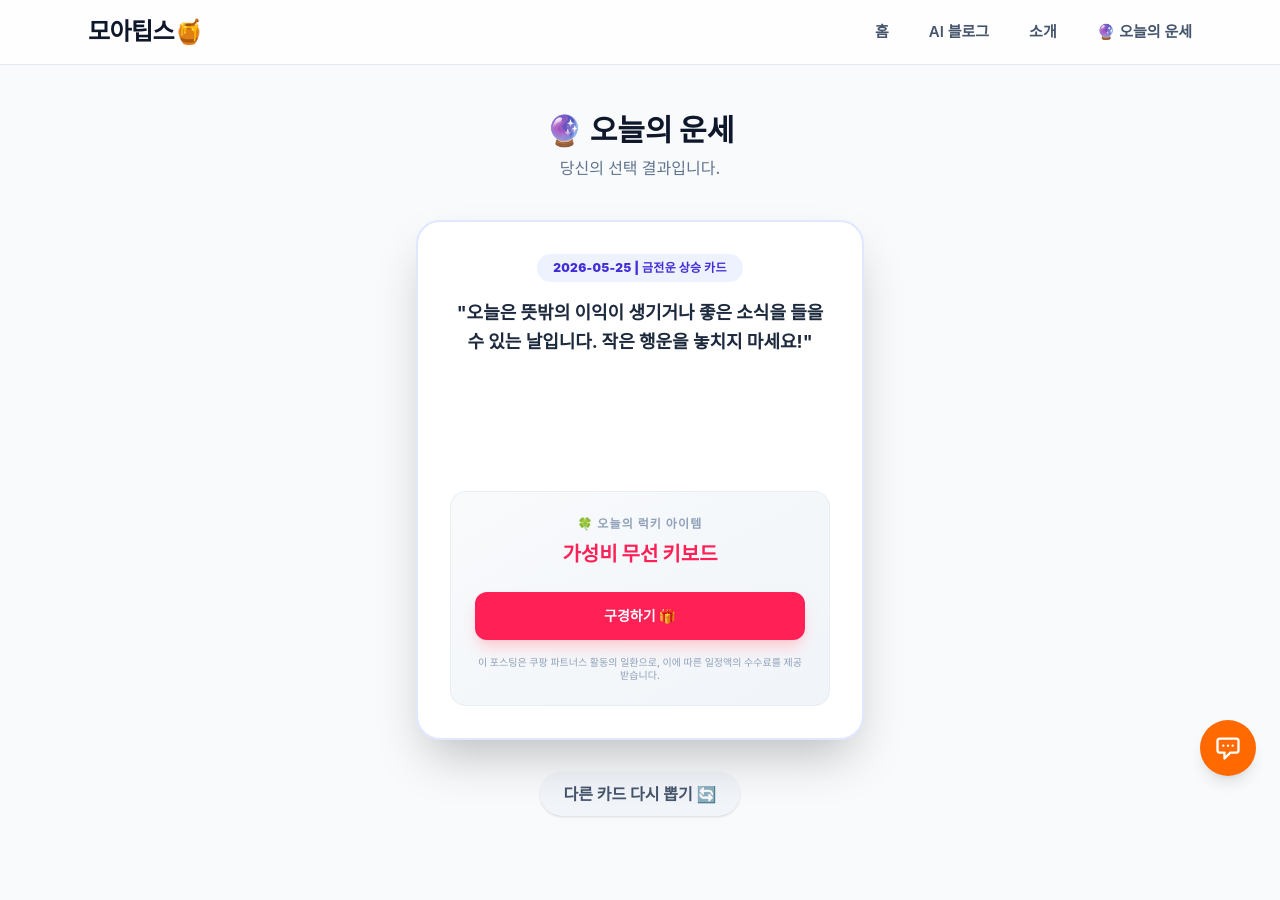
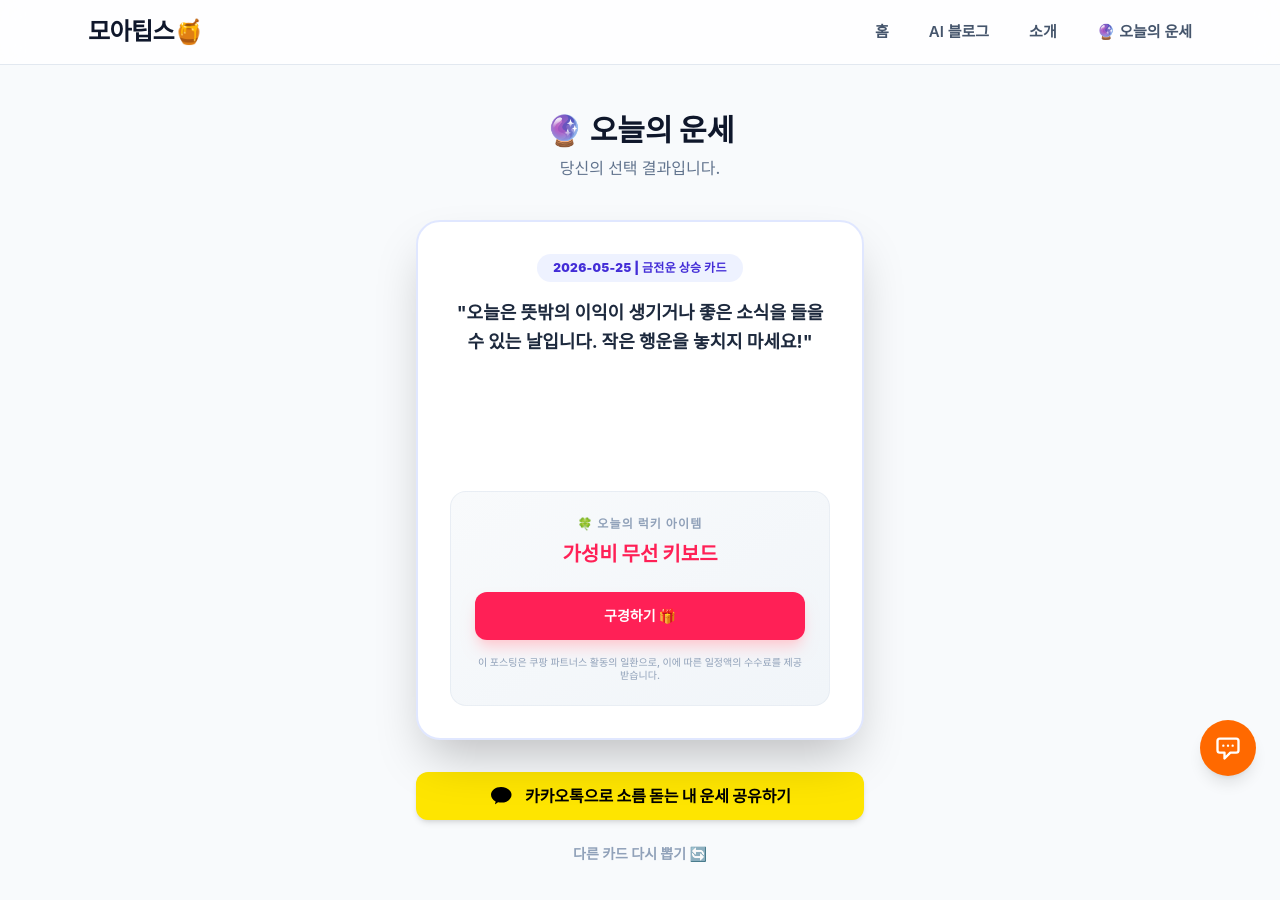
Before and after one commit to shomia-biz/vibe-local-info, a Next.js app: page /fortune in a window 1280 px wide. Both pictures are taken after a click on the element 306 px from the left and 420 px from the top of the page. Shown: the top 900 px of the page. Before the commit the page ends 864 px from the top, so only its background shows below. Built offline with nearby package versions, Linux system fonts and the light colour scheme; a web font is replaced by a local one.

Commit message:
feat: add KakaoTalk share button to fortune page for viral traffic

```diff
--- a/src/app/fortune/page.tsx
+++ b/src/app/fortune/page.tsx
@@ -38,6 +38,44 @@ export default function FortunePage() {
   const handleCardClick = (index: number) => {
     if (selectedIndex === null) {
       setSelectedIndex(index);
+    }
+  };
+
+  const shareToKakao = () => {
+    if (typeof window !== 'undefined' && (window as any).Kakao) {
+      const Kakao = (window as any).Kakao;
+      if (!Kakao.isInitialized()) {
+        const appKey = process.env.NEXT_PUBLIC_KAKAO_APP_KEY;
+        if (!appKey || appKey === '나중에_입력') {
+          alert('카카오 공유하기를 사용하려면 NEXT_PUBLIC_KAKAO_APP_KEY를 환경변수에 등록해주세요. (카카오 디벨로퍼스 JavaScript 키)');
+          return;
+        }
+        Kakao.init(appKey);
+      }
+
+      Kakao.Share.sendDefault({
+        objectType: 'feed',
+        content: {
+          title: '🔮 나의 오늘의 운세 결과는?',
+          description: '신비로운 타로 카드가 알려주는 소름 돋는 오늘의 운세와 나만의 행운 아이템을 확인해보세요!',
+          imageUrl: 'https://vibe-local-info.pages.dev/apple-icon.png', // 적절한 대표 썸네일 이미지로 교체 권장
+          link: {
+            mobileWebUrl: 'https://vibe-local-info.pages.dev/fortune',
+            webUrl: 'https://vibe-local-info.pages.dev/fortune',
+          },
+        },
+        buttons: [
+          {
+            title: '나도 타로 뽑아보기',
+            link: {
+              mobileWebUrl: 'https://vibe-local-info.pages.dev/fortune',
+              webUrl: 'https://vibe-local-info.pages.dev/fortune',
+            },
+          },
+        ],
+      });
+    } else {
+      alert("카카오톡 공유 기능을 불러오는 중입니다. 잠시 후 다시 시도해주세요.");
     }
   };
 
@@ -129,10 +167,20 @@ export default function FortunePage() {
             })}
           </div>
           {selectedIndex !== null && (
-            <div className="mt-8 text-center animate-fade-in">
+            <div className="mt-8 flex flex-col items-center gap-4 animate-fade-in">
+              <button
+                onClick={shareToKakao}
+                className="w-full max-w-md px-6 py-3 bg-[#FEE500] text-[#000000] font-black rounded-xl hover:bg-[#F4DC00] transition-colors shadow-md flex items-center justify-center gap-3"
+              >
+                <svg viewBox="0 0 24 24" fill="currentColor" className="w-6 h-6">
+                  <path d="M12 3c-5.52 0-10 3.52-10 7.86 0 2.8 1.83 5.25 4.65 6.64-.17.65-.63 2.45-.66 2.6-.04.18.06.18.15.12.07-.05 2.1-1.38 2.94-1.95 1.1.2 2.25.32 3.44.32 5.52 0 10-3.52 10-7.86S17.52 3 12 3z"/>
+                </svg>
+                카카오톡으로 소름 돋는 내 운세 공유하기
+              </button>
+
               <button
                 onClick={() => setSelectedIndex(null)}
-                className="px-6 py-2.5 bg-slate-100 text-slate-600 font-bold rounded-full hover:bg-slate-200 transition-colors shadow-sm"
+                className="px-6 py-2 bg-transparent text-slate-400 font-bold rounded-full hover:text-slate-600 transition-colors text-sm"
               >
                 다른 카드 다시 뽑기 🔄
               </button>
--- a/src/app/layout.tsx
+++ b/src/app/layout.tsx
@@ -79,6 +79,7 @@ export default function RootLayout({
             })
           }}
         />
+        <Script src="https://t1.kakaocdn.net/kakao_js_sdk/2.7.2/kakao.min.js" strategy="lazyOnload" />
         {/* 상단 전역 내비게이션 바 (화이트 스티키 바) */}
         <header className="fixed top-0 left-0 right-0 z-50 bg-white/80 backdrop-blur-md border-b border-slate-200">
           <nav className="max-w-6xl mx-auto h-[64px] px-4 sm:px-6 flex items-center justify-between">
```
